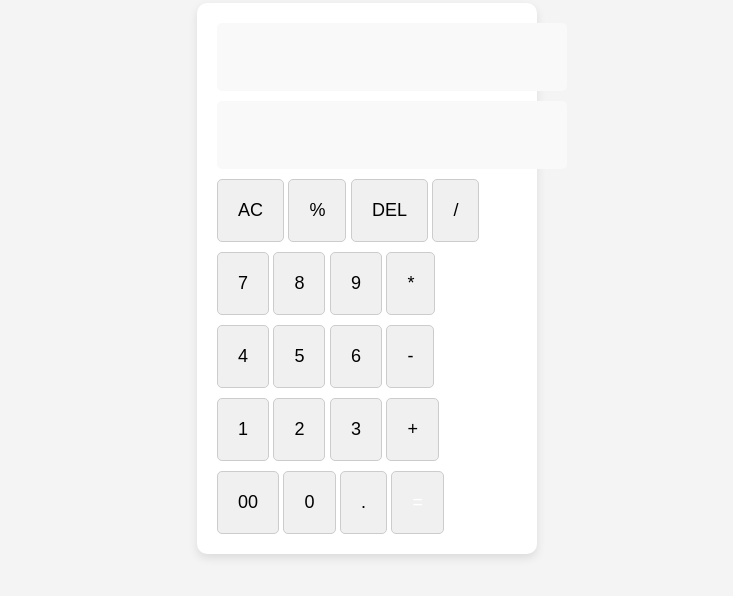
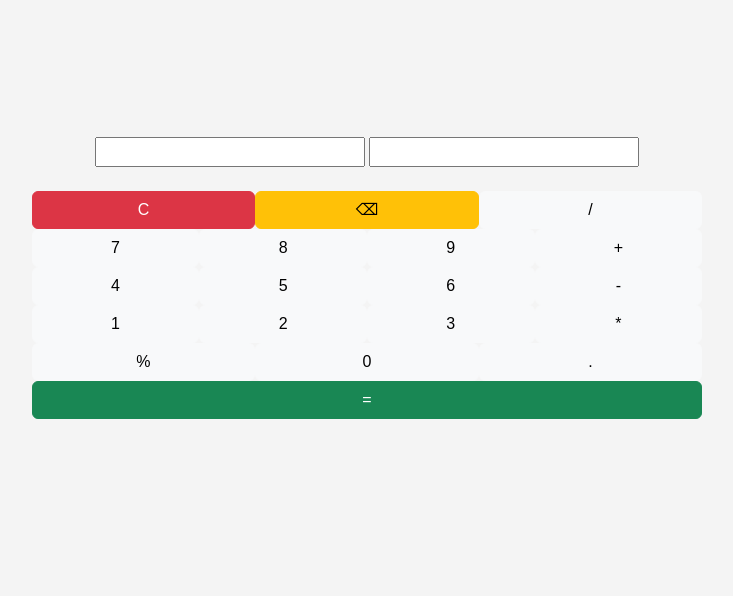
Before and after one commit to xlord101/Calculator, a plain HTML site: page index.html in a window 1280 px wide. Shown: the part 122-718 px from the top of the page, without its empty margins (273-1006 px from the left). Drawn offline with nearby package versions, Linux system fonts and the light colour scheme.

Commit message:
Update index.html

```diff
--- a/index.html
+++ b/index.html
@@ -3,57 +3,61 @@
 <head>
     <meta charset="UTF-8">
     <meta name="viewport" content="width=device-width, initial-scale=1.0">
+    <title>Calculator</title>
+    <link rel="stylesheet" href="https://cdn.jsdelivr.net/npm/bootstrap@5.3.0/dist/css/bootstrap.min.css">
     <link rel="stylesheet" href="style.css">
-    <script src="script.js" defer></script>
-    <title>Simple Calculator</title>
+    <script src="script.js"></script>
+    <script src="https://cdn.jsdelivr.net/npm/bootstrap@5.3.0/dist/js/bootstrap.bundle.min.js"></script>
 </head>
+
+
+
+
+
 <body>
-    <div class="main">
-        <div class="calc">
-            <form>
-                <div class="display1">
-                    <input type="text" name="display1" id="display1" readonly>
-                </div>
-                <div class="display2">
-                    <input type="text" name="display2" id="display2" readonly>
-                </div>
+<center>
+    <div class="calculator">
+        <input type="number " id="fnumber" class="col-5 ">
+        <input type="number " id="snumber" class="col-5 ">
+        <br><br>
 
-                <div>
-                    <input type="button" value="AC" onclick="AC()">
-                    <input type="button" value="%" onclick="mod()">
-                    <input type="button" value="DEL" onclick="DEL()">
-                    <input type="button" value="/" onclick="div()">
-                </div>
 
-                <div>
-                    <input type="button" value="7" onclick="appendValue('7')">
-                    <input type="button" value="8" onclick="appendValue('8')">
-                    <input type="button" value="9" onclick="appendValue('9')">
-                    <input type="button" value="*" onclick="mul()">
-                </div>
+        <div class="row ">
 
-                <div>
-                    <input type="button" value="4" onclick="appendValue('4')">
-                    <input type="button" value="5" onclick="appendValue('5')">
-                    <input type="button" value="6" onclick="appendValue('6')">
-                    <input type="button" value="-" onclick="sub()">
-                </div>
 
-                <div>
-                    <input type="button" value="1" onclick="appendValue('1')">
-                    <input type="button" value="2" onclick="appendValue('2')">
-                    <input type="button" value="3" onclick="appendValue('3')">
-                    <input type="button" value="+" onclick="add()">
-                </div>
+            <button class="col-4 btn btn-danger" >C</button>
+            <button class="col-4 btn btn-warning" >⌫</button>
+            <button class="col-4 btn btn-light" onclick="div()">/</button>
 
-                <div>
-                    <input type="button" value="00" onclick="appendValue('00')">
-                    <input type="button" value="0" onclick="appendValue('0')">
-                    <input type="button" value="." onclick="appendValue('.')">
-                    <input type="button" value="=" onclick="calculate()" class="equal">
-                </div>
-            </form>
+            <button class="col-3 btn btn-light" >7</button>
+            <button class="col-3 btn btn-light" >8</button>
+            <button class="col-3 btn btn-light" >9</button>
+            <button class="col-3 btn btn-light" onclick="sum()">+</button>
+
+
+            <button class="col-3 btn btn-light" >4</button>
+            <button class="col-3 btn btn-light" >5</button>
+            <button class="col-3 btn btn-light" >6</button>
+            <button class="col btn btn-light" onclick="sub()">-</button>
+
+
+            <button class="col-3 btn btn-light" >1</button>
+            <button class="col-3 btn btn-light" >2</button>
+            <button class="col-3 btn btn-light" >3</button>
+            <button class="col-3 btn btn-light" onclick="mul()">*</button>
+
+
+            <button class="col-4 btn btn-light" onclick="mod()">%</button>
+            <button class="col-4 btn btn-light" >0</button>
+            <button class="col-4 btn btn-light" >.</button>
+
+            <button class="col btn btn-success" onclick="Result()">=</button>
+
+
         </div>
     </div>
+</center>
+
+
 </body>
 </html>
```
